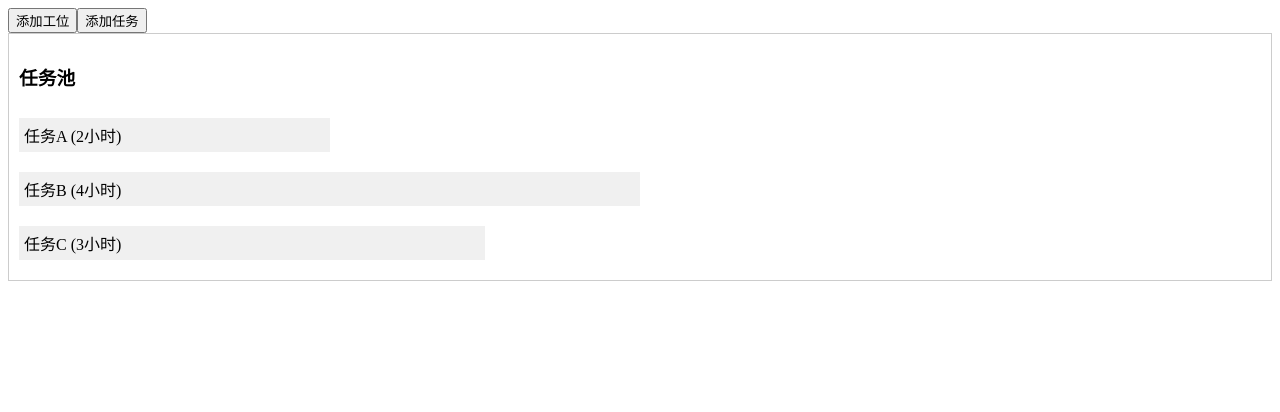
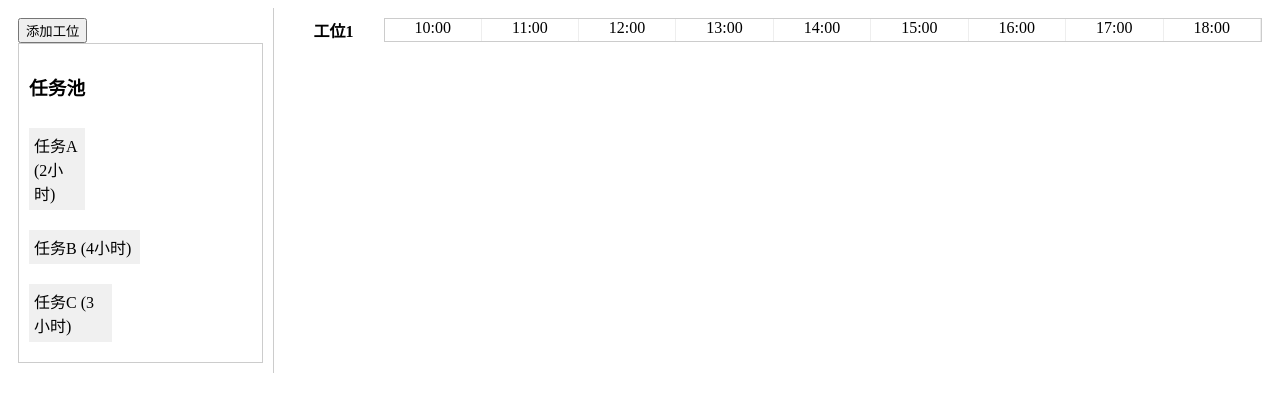
Before and after one commit to Ray-Soong/schedulesystem, a Vue app in the folder scheduler/: page / in a window 1280 px wide. Shown: the top 412 px of the page. Built offline with nearby package versions, Linux system fonts and the light colour scheme.

Commit message:
Support basic function about drop and scheduler

```diff
--- a/scheduler/src/components/TaskPool.vue
+++ b/scheduler/src/components/TaskPool.vue
@@ -17,14 +17,8 @@
 <script>
 export default {
   name: "TaskPool",
-  data() {
-    return {
-      tasks: [
-        { id: 1, name: "任务A", hours: 2 },
-        { id: 2, name: "任务B", hours: 4 },
-        { id: 3, name: "任务C", hours: 3 },
-      ],
-    };
+  props: {
+    tasks: Array, // 从父组件接收任务列表
   },
   methods: {
     onDragStart(task) {
--- a/scheduler/src/components/TaskScheduler.vue
+++ b/scheduler/src/components/TaskScheduler.vue
@@ -2,11 +2,13 @@
   <div class="task-scheduler">
     <div class="left-panel">
       <AddWorkstationButton @add-workstation="addWorkstation" />
-      <button @click="addTask">添加任务</button>
-      <TaskPool />
+      <TaskPool :tasks="tasks" />
     </div>
     <div class="right-panel">
-      <WorkstationPool v-for="workstation in workstations" :key="workstation.id" />
+      <WorkstationPool
+        :workstations="workstations"
+        @assign-task="assignTaskToWorkstation"
+      />
     </div>
   </div>
 </template>
@@ -21,19 +23,49 @@ export default {
   components: { TaskPool, WorkstationPool, AddWorkstationButton },
   data() {
     return {
-      workstations: [],
+      tasks: [
+        { id: 1, name: "任务A", hours: 2 },
+        { id: 2, name: "任务B", hours: 4 },
+        { id: 3, name: "任务C", hours: 3 },
+      ],
+      workstations: [
+        { id: 1, name: "工位1", tasks: [] },
+      ],
     };
   },
   methods: {
     addWorkstation() {
       this.workstations.push({
         id: this.workstations.length + 1,
-        name: `工位 ${this.workstations.length + 1}`,
+        name: `工位${this.workstations.length + 1}`,
+        tasks: [],
       });
     },
-    addTask() {
-      // 添加任务的逻辑
+    assignTaskToWorkstation({ task, workstationId, hour }) {
+      // 将任务从任务池中移除
+      this.tasks = this.tasks.filter((t) => t.id !== task.id);
+
+      // 将任务分配到对应的工位
+      const workstation = this.workstations.find((ws) => ws.id === workstationId);
+      workstation.tasks.push({ ...task, start: hour });
     },
   },
 };
 </script>
+
+<style>
+.task-scheduler {
+  display: flex;
+}
+
+.left-panel {
+  width: 20%;
+  padding: 10px;
+  border-right: 1px solid #ccc;
+}
+
+.right-panel {
+  width: 80%;
+  padding: 10px;
+}
+</style>
--- a/scheduler/src/components/WorkstationPool.vue
+++ b/scheduler/src/components/WorkstationPool.vue
@@ -1,32 +1,45 @@
 <template>
   <div class="workstation-pool">
-    <h3>工位池</h3>
-    <FullCalendar
-      :plugins="[timeGridPlugin, interactionPlugin]"
-      initialView="timeGridWeek"
-      :slotMinTime="'08:00:00'"
-      :slotMaxTime="'18:00:00'"
-      @eventReceive="onTaskDrop"
-      ref="calendar"
-    />
+    <div v-for="workstation in workstations" :key="workstation.id" class="workstation-row">
+      <div class="workstation-name">{{ workstation.name }}</div>
+      <div class="workstation-timeline" @dragover.prevent @drop="onDrop($event, workstation.id)">
+        <div v-for="hour in 9" :key="hour" class="hour-block">
+          {{ hour + 9 }}:00
+          <div
+            v-for="task in filteredTasks(workstation.tasks, hour)"
+            :key="task.id"
+            class="task-block"
+            :style="{ width: taskWidth(task.hours) + '%' }"
+          >
+            {{ task.name }}
+          </div>
+        </div>
+      </div>
+    </div>
   </div>
 </template>
 
 <script>
-import FullCalendar from "@fullcalendar/vue3";
-
 export default {
   name: "WorkstationPool",
-  components: { FullCalendar },
+  props: {
+    workstations: Array,
+  },
+  computed: {
+    filteredTasks() {
+      return (tasks, hour) => {
+        return tasks.filter((task) => task.start === hour);  // 过滤特定时间段的任务
+      };
+    },
+  },
   methods: {
-    onTaskDrop(info) {
-      const task = JSON.parse(info.draggedEl.dataset.task);
-      const calendarApi = this.$refs.calendar.getApi();
-      calendarApi.addEvent({
-        title: task.name,
-        start: info.date,
-        duration: { hours: task.hours },
-      });
+    onDrop(event, workstationId) {
+      const task = JSON.parse(event.dataTransfer.getData("task"));
+      const hour = Math.floor(event.offsetX / (event.target.clientWidth / 9)) + 9;
+      this.$emit("assign-task", { task, workstationId, hour });
+    },
+    taskWidth(hours) {
+      return (hours / 9) * 100;
     },
   },
 };
@@ -34,7 +47,42 @@ export default {
 
 <style>
 .workstation-pool {
+  display: flex;
+  flex-direction: column;
+}
+
+.workstation-row {
+  display: flex;
+  margin-bottom: 10px;
+}
+
+.workstation-name {
+  width: 100px;
+  text-align: center;
+  font-weight: bold;
+}
+
+.workstation-timeline {
+  flex-grow: 1;
+  display: flex;
   border: 1px solid #ccc;
-  padding: 10px;
+}
+
+.hour-block {
+  flex-grow: 1;
+  text-align: center;
+  position: relative;
+  border-right: 1px solid #eee;
+}
+
+.task-block {
+  position: absolute;
+  background-color: #f0f0f0;
+  border: 1px solid #ccc;
+  box-sizing: border-box;
+  left: 0;
+  top: 0;
+  height: 100%;
+  z-index: 1;
 }
 </style>
```
